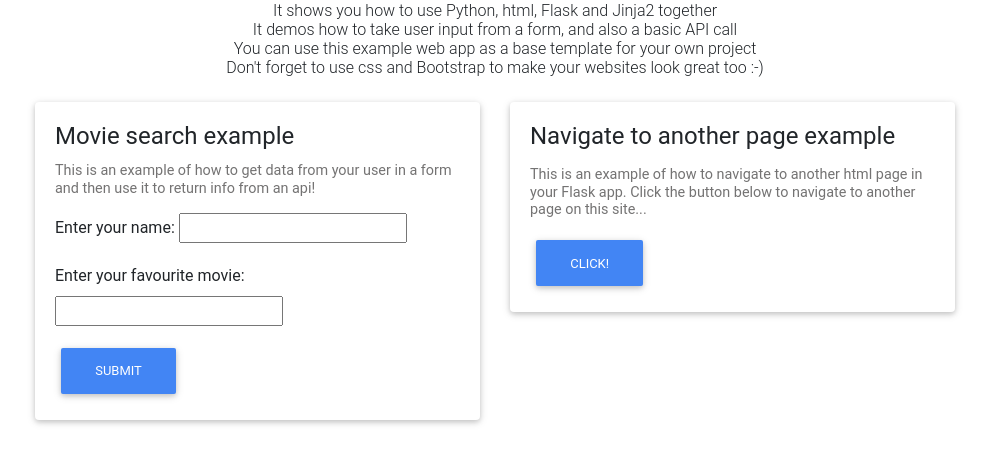
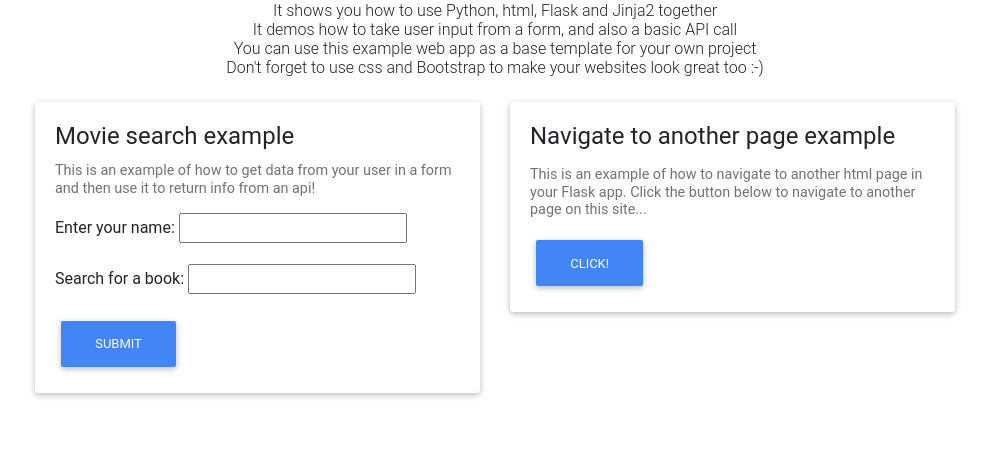
Before and after one commit to DaisyHutchison/CFG, a Python web app: template my-example-app/templates/index.html in a window 1280 px wide. Shown: the part 253-717 px from the top of the page, without its empty margins (145-1134 px from the left). Run offline with Jinja, Linux system fonts and the light colour scheme; the template is opened without the code that fills it, so the values that code supplies are empty; some web fonts are replaced.

Commit message:
trying to add in search from the UI point of view for the book

```diff
--- a/my-example-app/templates/index.html
+++ b/my-example-app/templates/index.html
@@ -45,8 +45,8 @@
 									<input type="name" name="name" id="name" required="required">
 								</div>
 								<div class="form-group">
-									<label for="movie">Enter your favourite movie:</label>
-									<input type="movie" name="movie" id="movie" required="required">
+									<label for="book">Search for a book:</label>
+									<input type="book" name="book" id="book" required="required">
 								</div>
 								<button type="submit" id="submit-button" class="btn btn-primary">Submit</button>
 							</form>
```
Also changed, not shown: my-example-app/app.py (+4 -4 lines).
